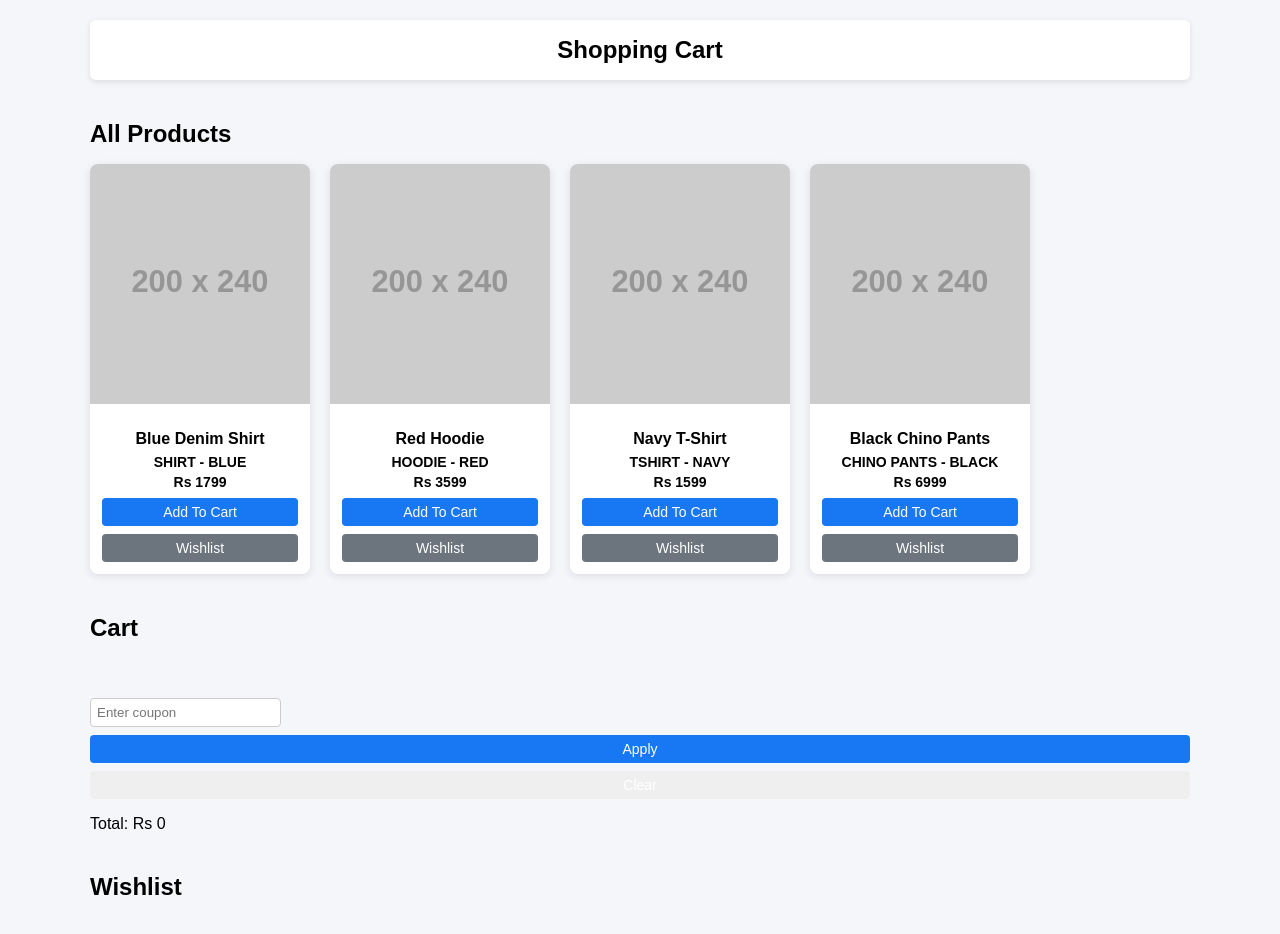
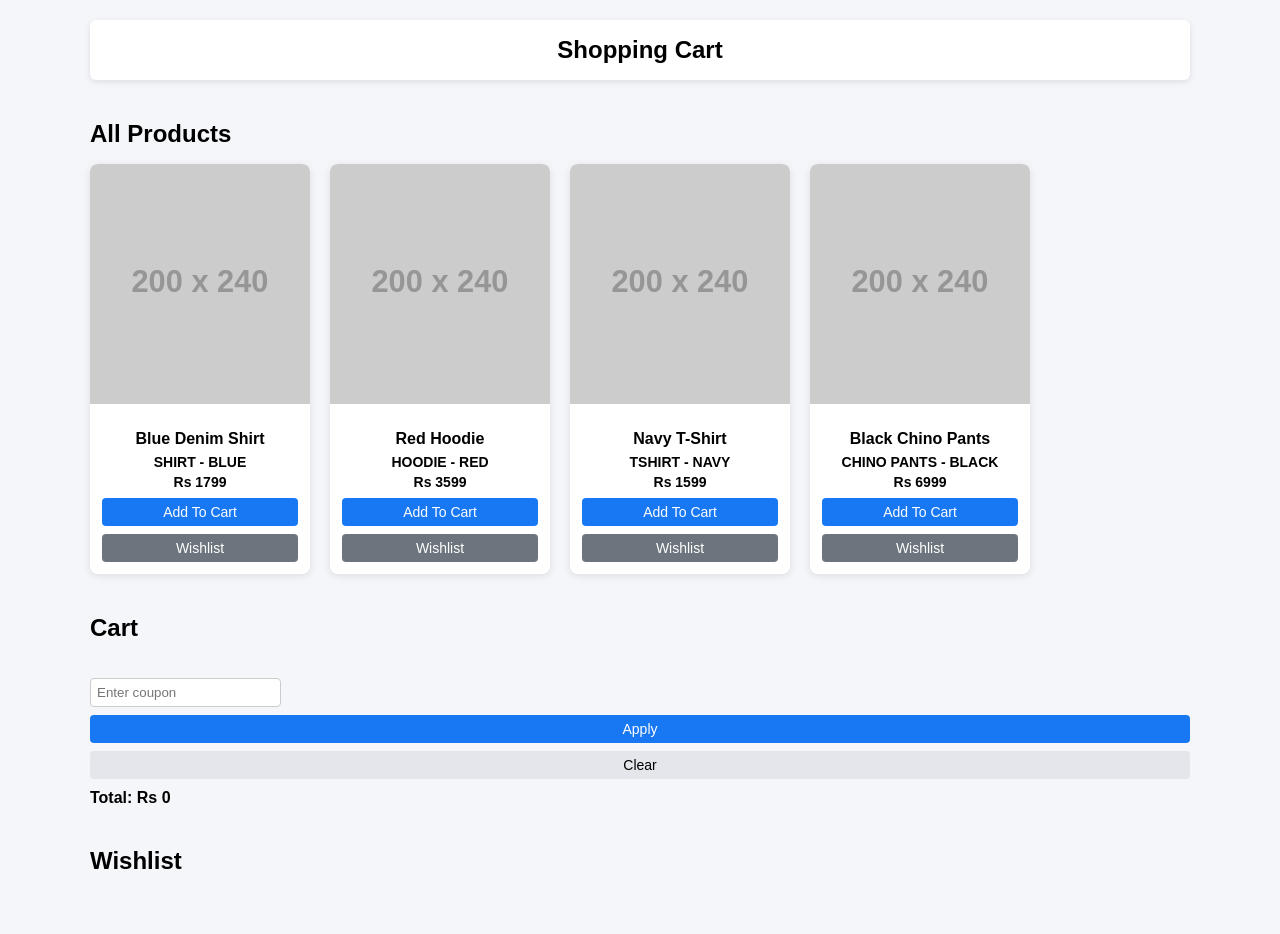
Before and after one commit to acciojob/shopping-cart-redux-akhssm, a React app: page / in a window 1280 px wide. Shown: the top 934 px of the page. After the commit the page ends 911 px from the top, so only its background shows below. Built offline with nearby package versions, Linux system fonts and the light colour scheme.

Commit message:
Made corrections

```diff
--- a/src/components/App.js
+++ b/src/components/App.js
@@ -46,6 +46,7 @@ export default function App() {
   const cartItems = useSelector((s) => s.cart.items);
   const wishlistItems = useSelector((s) => s.wishlist.items);
   const coupon = useSelector((s) => s.cart.coupon);
+
   const [couponInput, setCouponInput] = useState("");
 
   const subtotal = cartItems.reduce(
@@ -57,16 +58,22 @@ export default function App() {
 
   return (
     <div className="container">
-      <nav className="navbar navbar-expand-lg">
+      <nav className="navbar">
         <div className="text-center">
           <h1>Shopping Cart</h1>
         </div>
       </nav>
 
+      {/* PRODUCTS */}
       <section>
         <h2>All Products</h2>
         <div className="product-grid">
-          {PRODUCTS.map((p) => (
+          {PRODUCTS.map((p) => {
+            const inWishlist = wishlistItems.some(
+              (item) => item.id === p.id
+            );
+
+            return (
               <div key={p.id} className="custom-card card">
                 <img src={p.image} alt={p.name} />
                 <div className="card-body">
@@ -83,16 +90,19 @@ export default function App() {
 
                   <button
                     className="btn btn-secondary"
+                    disabled={inWishlist}
                     onClick={() => dispatch(addToWishlist(p))}
                   >
-                  Wishlist
+                    {inWishlist ? "In Wishlist" : "Wishlist"}
                   </button>
                 </div>
               </div>
-          ))}
+            );
+          })}
         </div>
       </section>
 
+      {/* CART */}
       <section>
         <h2>Cart</h2>
         <div className="cart-grid">
@@ -101,16 +111,17 @@ export default function App() {
               <div className="card-body">
                 <h4>{item.name}</h4>
                 <p>Rs {item.price}</p>
+                <p>Qty: {item.qty}</p>
 
                 <button
-                  className="btn"
+                  className="btn qty-btn"
                   onClick={() => dispatch(increaseQty(item.id))}
                 >
                   +
                 </button>
 
                 <button
-                  className="btn"
+                  className="btn qty-btn"
                   onClick={() => dispatch(decreaseQty(item.id))}
                 >
                   -
@@ -128,7 +139,8 @@ export default function App() {
         </div>
       </section>
 
-      <section>
+      {/* COUPON */}
+      <section className="coupon-section">
         <input
           value={couponInput}
           onChange={(e) => setCouponInput(e.target.value)}
@@ -142,12 +154,17 @@ export default function App() {
         >
           Apply
         </button>
-        <button className="btn" onClick={() => dispatch(clearCoupon())}>
+        <button
+          className="btn btn-clear"
+          onClick={() => dispatch(clearCoupon())}
+        >
           Clear
         </button>
+
         <p>Total: Rs {total}</p>
       </section>
 
+      {/* WISHLIST */}
       <section>
         <h2>Wishlist</h2>
         <div className="wishlist-grid">
--- a/src/styles/App.css
+++ b/src/styles/App.css
@@ -97,6 +97,32 @@ section h2 {
   background-color: #dc3545;
 }
 
+/* Quantity buttons (+ / -) */
+.qty-btn {
+  width: 36px !important;
+  height: 32px;
+  margin: 6px 4px 0;
+  padding: 0;
+  font-size: 16px;
+  font-weight: bold;
+  background-color: #e4e6eb;
+  color: #000;
+}
+
+.qty-btn:hover {
+  background-color: #d8dadf;
+}
+
+/* Clear coupon button */
+.btn-clear {
+  background-color: #e4e6eb;
+  color: #000;
+}
+
+.btn-clear:hover {
+  background-color: #d8dadf;
+}
+
 .btn:hover {
   opacity: 0.9;
 }
@@ -113,6 +139,16 @@ input {
   border: 1px solid #ccc;
 }
 
+/* Coupon section spacing */
+.coupon-section {
+  margin-top: 20px;
+}
+
+.coupon-section p {
+  margin-top: 10px;
+  font-weight: bold;
+}
+
 @media (max-width: 768px) {
   .product-grid,
   .cart-grid,
```
Lines whose indentation alone changed are shown as unchanged.
